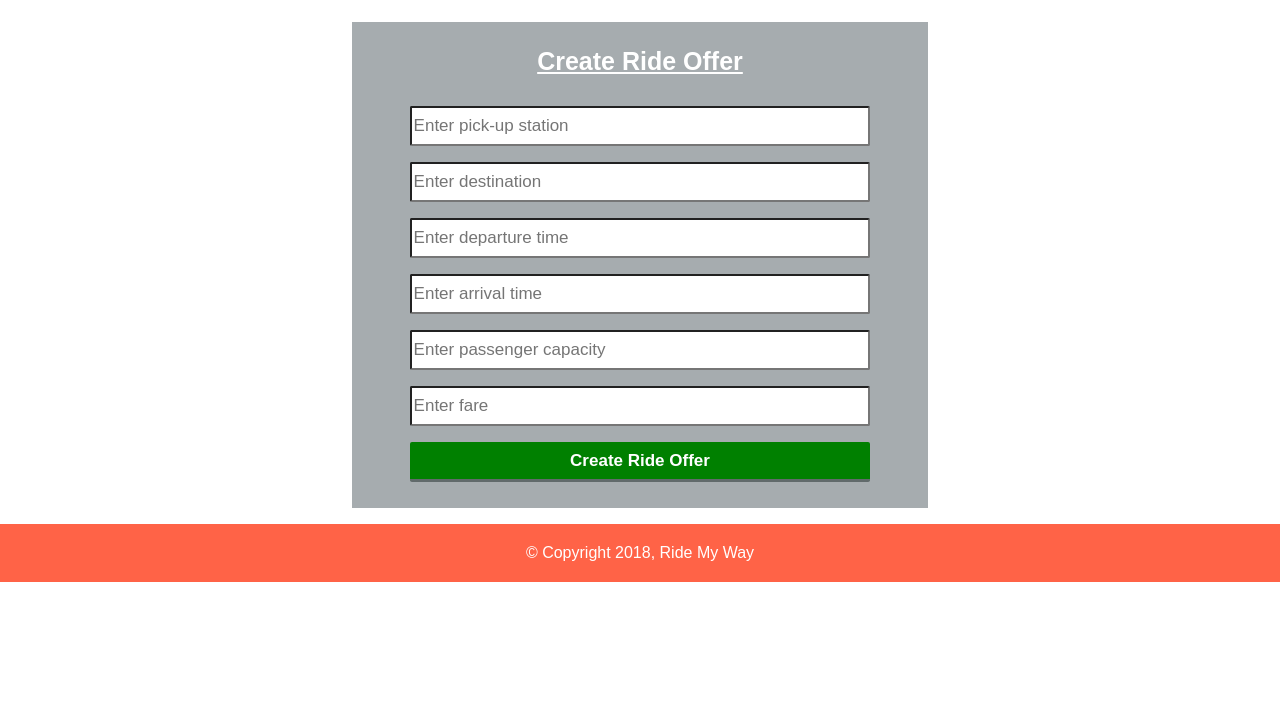
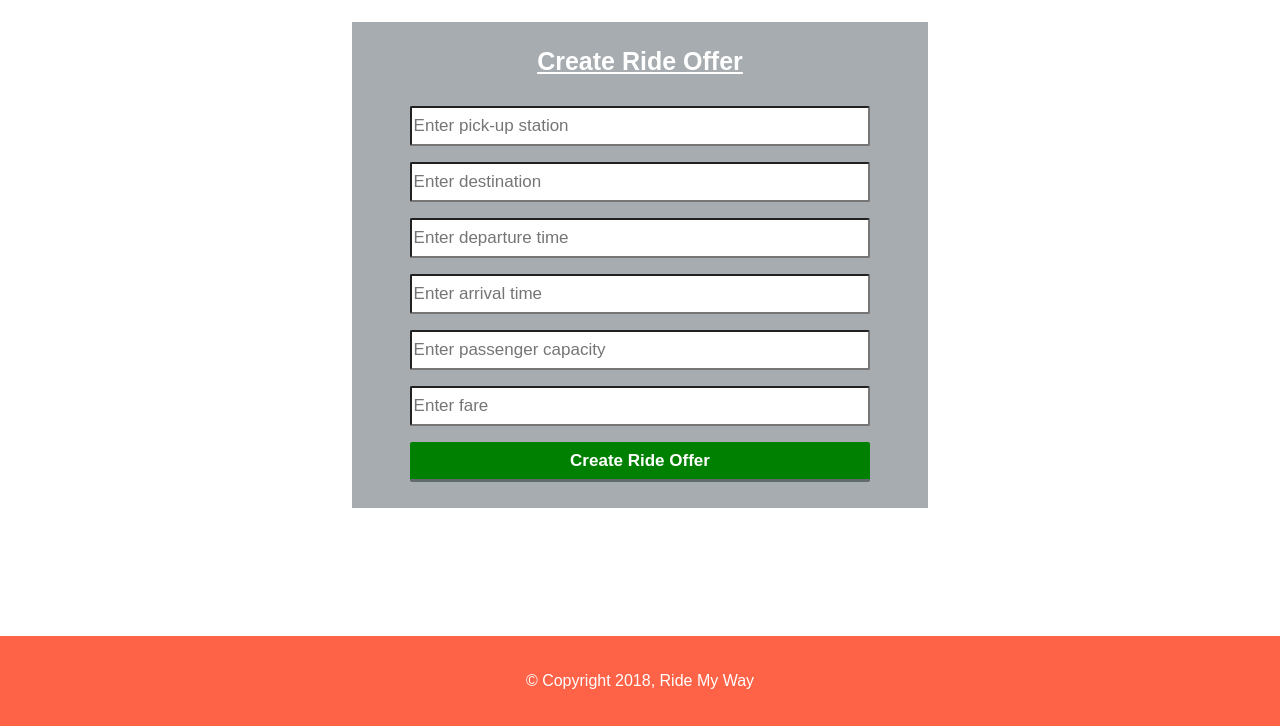
Before and after one commit to evamaina/Ride-my-way, a plain HTML site: page UI/create-ride-offer.html in a window 1280 px wide. Shown: the part 74-800 px from the top of the page. Drawn offline with Linux system fonts and the light colour scheme.

Commit message:
[Feature #158521002]align footer

```diff
--- a/UI/create-ride-offer.html
+++ b/UI/create-ride-offer.html
@@ -34,7 +34,7 @@
 
 	</div>
 
-<footer class="footer">
+<footer class="footer1">
   <p>&copy; Copyright 2018, Ride My Way</p>
 </footer>
 
```
